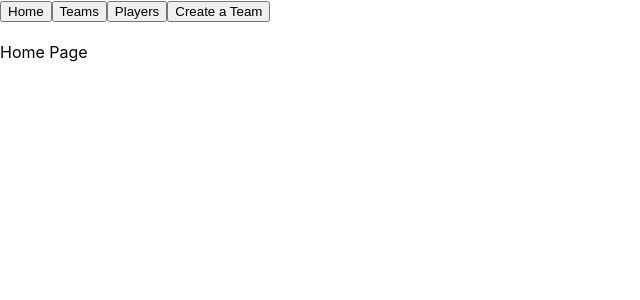
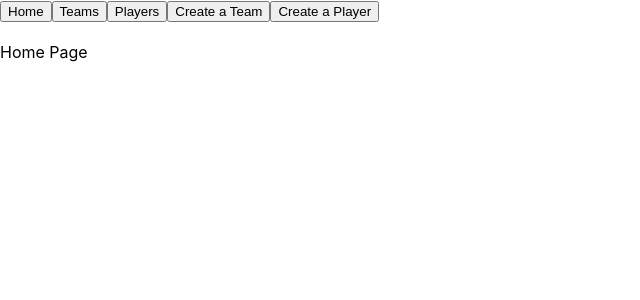
Before and after one commit to Jnorman2123/soccer-player-manager-project, a React (Create React App) app: page / in a window 1280 px wide. Shown: the top 300 px of the page, without its empty margins (0-640 px from the left). Built offline with nearby package versions, Linux system fonts and the light colour scheme.

Commit message:
added create a player button to nav bar

```diff
--- a/src/components/nav/NavBar.js
+++ b/src/components/nav/NavBar.js
@@ -18,6 +18,9 @@ class NavBar extends Component {
                     <Link to='/teams/new'>
                         <button>Create a Team</button>
                     </Link>
+                    <Link to='/players/new'>
+                        <button>Create a Player</button>
+                    </Link>
                 </div>
                    <br></br>
            </div>
```
